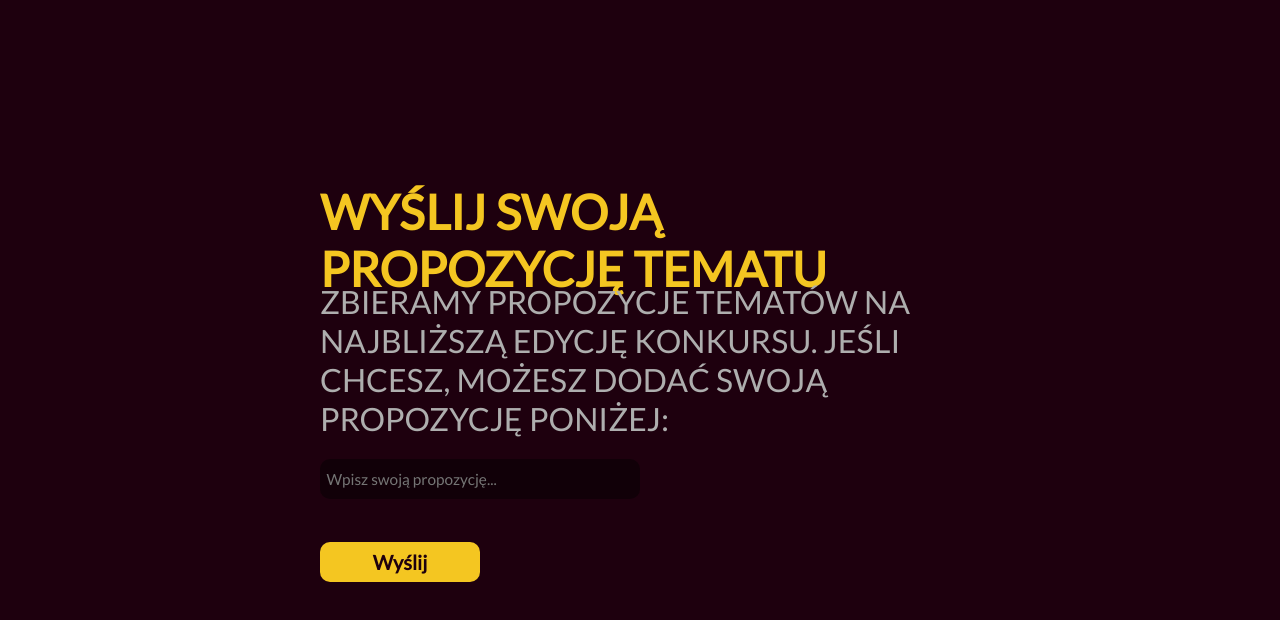
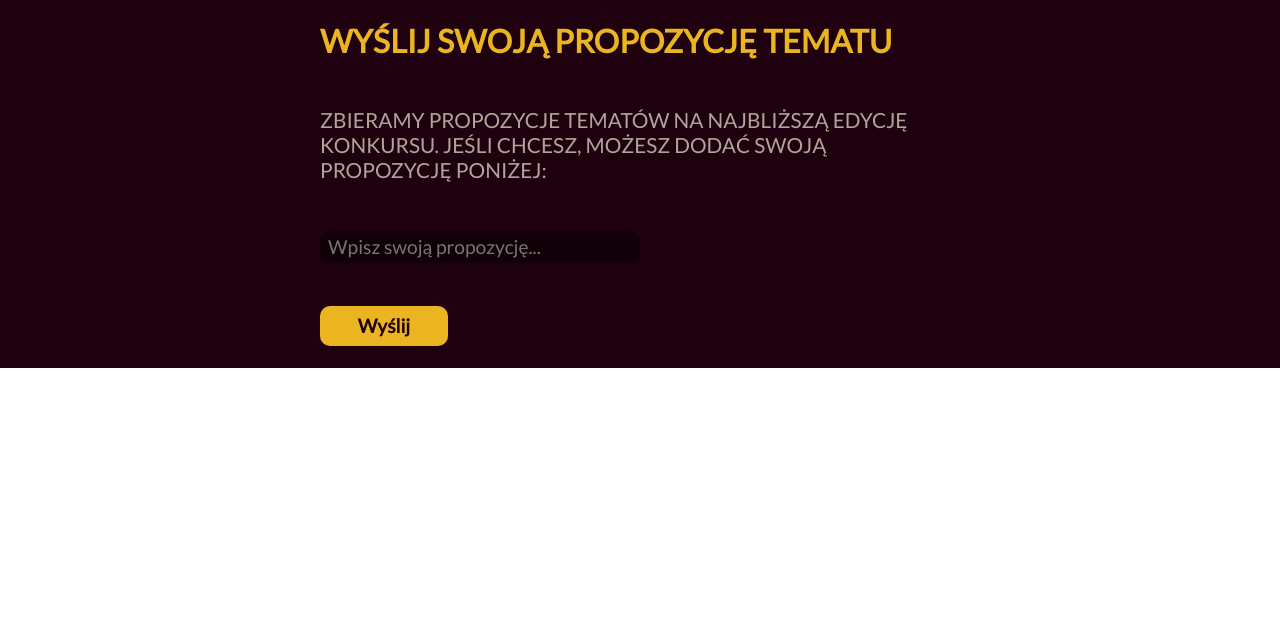
Before and after one commit to roasia/goldenlips, a Vue app: page / in a window 1280 px wide. Shown: the top 620 px of the page. Built offline with nearby package versions, Linux system fonts and the light colour scheme.

Commit message:
Style Unification

```diff
--- a/src/components/etap_1.vue
+++ b/src/components/etap_1.vue
@@ -11,7 +11,7 @@
         <div id="form">
             <form>
             <div id="subject">
-                <input type="text" name="subject" placeholder="Wpisz swoją propozycję...">
+                <input type="text" placeholder="Wpisz swoją propozycję...">
             </div>
             <br>
             <div id="send">
@@ -32,9 +32,8 @@ export default {
 <style lang="scss" scoped>
 
 @import url('https://fonts.googleapis.com/css?family=Lato&display=swap');
-    #container{
+    #container {
         width: 100vw;
-        height: 100vh;
         display: flex;
         flex-direction: column;
         align-items: center;
@@ -42,75 +41,72 @@ export default {
         text-transform:uppercase;
         background-color: #1e000e;
 
-        #box{
+        #box {
             width:  50vw;
-            height: 100vh;
             display: flex;
             flex-direction: column;
             justify-content: center;
 
-
-        #title{
-            height: 10vh;
-            font-size: 3em;
-            color:#f4c621;
+        #title {
+            height: 5rem;
+            font-size: 2rem;
+            color:rgb(235, 181, 33);
             display:flex;
             justify-content: flex-start;
             align-items: center;
             font-weight: 900;
         }
 
-        #text{
-            color:#aeaeae;
-            height: 20vh;
-            font-size:2em;
-            display:flex;
+        #text {
+            color:#e3dac9c0;
+            height: 8rem;
+            font-size: 1.3rem;
+            display: flex;
             justify-content: flex-start;
             align-items: center;
         }
 
-        #form{
-            color:#aeaeae;
+        #form {
             display:flex;
             justify-content: flex-start;
             align-items: center;
             height: 20vh;
 
-                #subject{
-                    width: 25vw;
-                    height: 5vh;
+                #subject {
+                    width: 20rem;
+                    height: 2rem;
                     border-radius: 10px;
                     background-color: #110008;
 
 
 
 
-                        input{
+                        input {
                             margin: 0;
                             padding: 0;
-                            padding-left:0.5vw;
+                            padding-left:0.5rem;
                             border: none;
                             outline: none;
                             width:100%;
                             height: 100%;
                             background:none;
-                            font-size:1.2vw;
+                            font-size:1.2rem;
                             font-family: "Lato";
-                            color:#aeaeae;
+                            color:#e3dac9c0;
                         }
                     }
-                #send{
-                    button{
+                #send {
+                    button {
                     margin-top:3vh;
-                    width: 12.5vw;
-                    height: 5vh;
+                    width: 8rem;
+                    height: 2.5rem;
                     border-radius: 10px;
-                    font-size:2.5vh;
+                    font-size: 1.2rem;
                     font-weight: 900;
                     font-family:"Lato";
                     border:none;
                     outline:none;
-                    background-color: #f4c621;
+                    background-color: rgb(235, 181, 33);
                     color:#1e000e;
 
                     }
```
